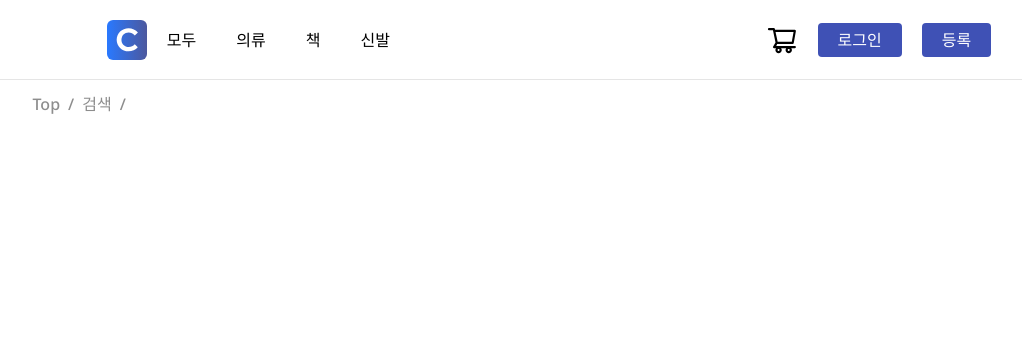
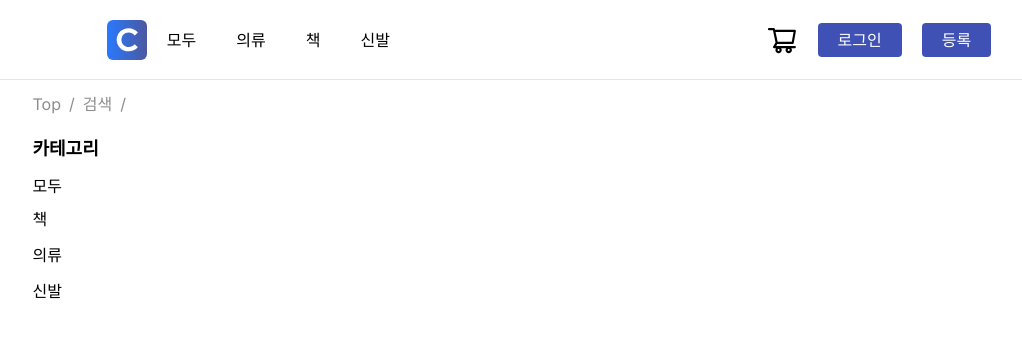
Before and after one commit to katl1314/next-shopping, a Next.js app: page /search/all in a window 1280 px wide. Shown: the top 338 px of the page, without its empty margins (86-1108 px from the left). Built offline with nearby package versions, Linux system fonts and the light colour scheme.

Commit message:
fix: search layout수정

```diff
--- /dev/null
+++ b/app/containers/ProductCardListContainer/index.tsx
@@ -0,0 +1,20 @@
+import type { Category, Condition } from '@/app/types';
+
+/**
+ * 검색 쿼리
+ */
+interface ProductCardListContainerProps {
+  /**
+   * category: 카테고리 (undefined이면 모두)
+   * condition : 제품 상태
+   */
+  category?: Category;
+  conditions?: Condition[];
+}
+
+const ProductCardListContainer = (props: ProductCardListContainerProps) => {
+  console.log(props);
+  return <></>;
+};
+
+export default ProductCardListContainer;
--- a/app/search/[slug]/layout.tsx
+++ b/app/search/[slug]/layout.tsx
@@ -1,16 +1,10 @@
 import '../../globals.css';
 import type { Metadata } from 'next';
-import { Noto_Sans } from 'next/font/google';
 import StyledComponentsRegistry from '../../lib/registry';
 import Box from '@components/layout/Box';
 
-// next/font/google 적용
-const inter = Noto_Sans({ subsets: ['latin'], weight: '500' });
-
 export default function RootLayout({ children }: { children: React.ReactNode }) {
   return (
-    <html lang="en">
-      <body className={inter.className}>
     <Box
       width={{ base: '90%', md: '1075px' }}
       marginleft="auto"
@@ -20,8 +14,6 @@ export default function RootLayout({ children }: { children: React.ReactNode })
     >
       <StyledComponentsRegistry>{children}</StyledComponentsRegistry>
     </Box>
-      </body>
-    </html>
   );
 }
 
@@ -38,8 +30,3 @@ export const generateMetadata = async (props: Props): Promise<Metadata> => {
     description: '설명',
   };
 };
-
-// export const metadata: Metadata = {
-//   title: '검색',
-//   description: '검색 결과',
-// };
--- a/app/search/[slug]/page.tsx
+++ b/app/search/[slug]/page.tsx
@@ -2,13 +2,14 @@
 
 import { NextPage } from 'next';
 import Link from 'next/link';
-import { useParams } from 'next/navigation';
+import { useParams, useSearchParams } from 'next/navigation';
 import BreadcrumbItem from '@/app/components/atoms/BreadcrumbItem';
-// import Text from '@/app/components/atoms/Text';
+import Text from '@/app/components/atoms/Text';
 import Box from '@/app/components/layout/Box';
 import Flex from '@/app/components/layout/Flex';
 import Breadcrumb from '@/app/components/molecules/BreadCrumb';
-import { Category } from '@/app/types';
+import ProductCardListContainer from '@/app/containers/ProductCardListContainer';
+import { Category, Condition } from '@/app/types';
 
 // Record<리터럴 타입(Key), VALUE에 들어갈 타입>
 // 리터럴 타입은 인덱스 시그니처로 사용 불가
@@ -19,8 +20,18 @@ const categoryNameDist: Record<Category, string> = {
 };
 
 const SearchPage: NextPage = () => {
-  const { slug } = useParams() as { slug: Category | Category[] }; // path
-  console.log(slug);
+  // uri중 params을 반환한다.
+  const { slug } = useParams() as { slug: Category }; // path
+  const query = useSearchParams(); // condition
+
+  const conditions = (() => {
+    const condition = query.get('condition') as Condition | Condition[];
+
+    if (Array.isArray(condition)) return condition;
+    else if (condition) return [condition];
+    else return [];
+  })();
+
   return (
     <Box
       paddingleft={{ base: '8px', md: '16px' }}
@@ -48,7 +59,42 @@ const SearchPage: NextPage = () => {
         column => 세로로 합니다
         row => 가로로 합시다.
       */}
-      <Flex flexdirection={{ base: 'column', md: 'row' }}></Flex>
+      <Flex flexdirection={{ base: 'column', md: 'row' }}>
+        {/* aside start */}
+        <Box minwidth="200px" marginbottom={{ base: '8px', md: '4px' }}>
+          <Box paddingtop="4px">
+            <Text fontWeight="bold" variant="mediumLarge">
+              카테고리
+            </Text>
+            <Box>
+              <Link href="/search/">모두</Link>
+            </Box>
+            {Object.keys(categoryNameDist).map((category: string, index: number) => (
+              <Box key={index} margintop="4px">
+                <Link href={`/search/${category}`} replace>
+                  <Text fontWeight={category === slug ? 'bold' : 'normal'}>
+                    {categoryNameDist[category as Category]}
+                  </Text>
+                </Link>
+              </Box>
+            ))}
+          </Box>
+        </Box>
+        {/* aside end */}
+
+        {/* content start */}
+        <Box>
+          <Text display={{ base: 'block', md: 'none' }} fontWeight="bold" variant="mediumLarge">
+            상품 목록
+          </Text>
+          {/*
+            상품 카드 리스트 컨테이너
+            상품 쿼리로부터 상품 카드 리스트를 표시한다.
+          */}
+          <ProductCardListContainer category={slug} conditions={conditions} />
+        </Box>
+        {/* content end */}
+      </Flex>
     </Box>
   );
 };
```
Lines whose indentation alone changed are shown as unchanged.
